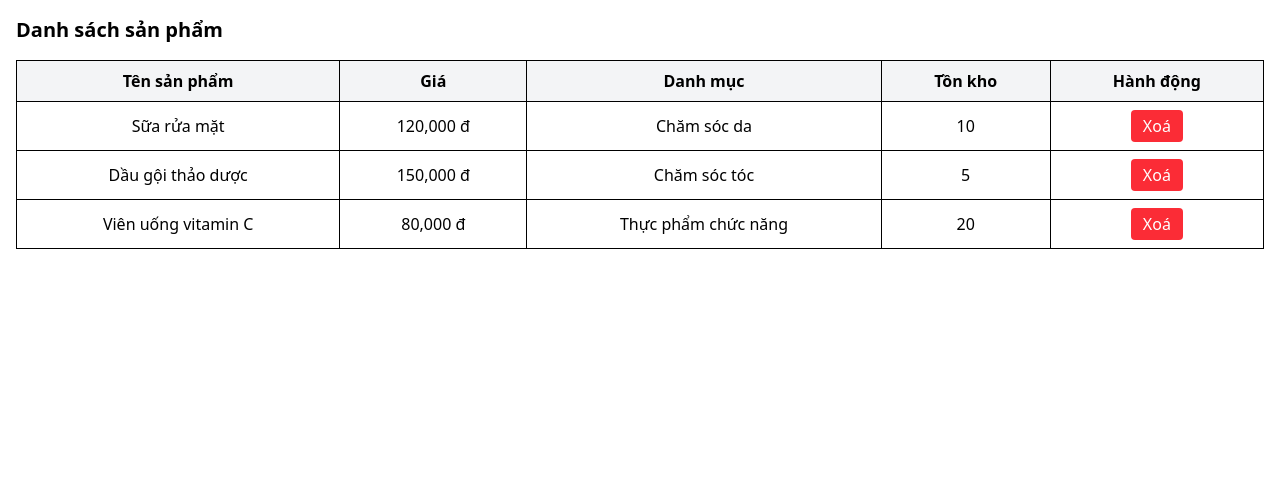
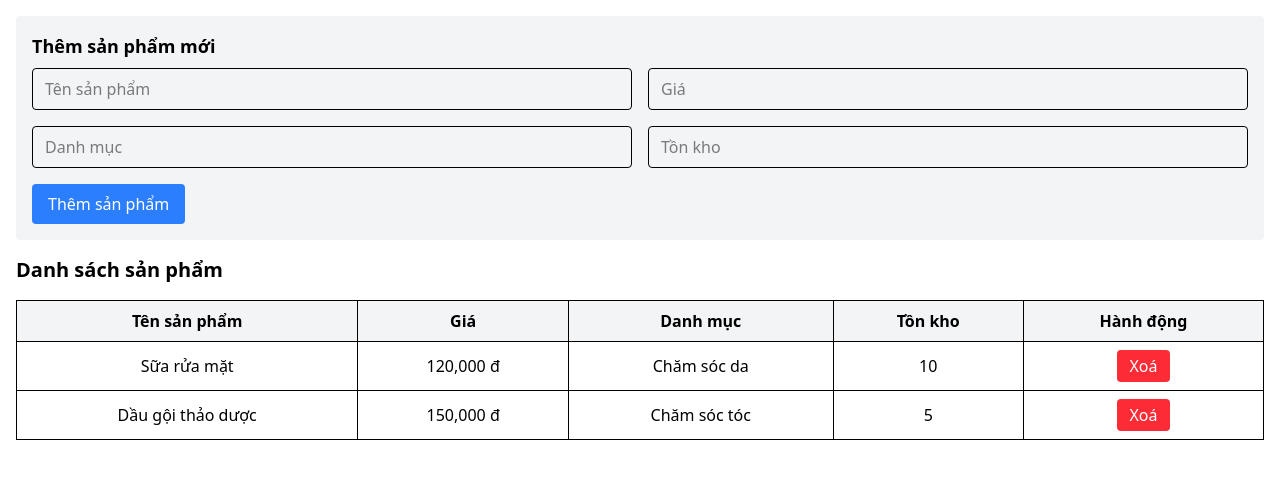
Before and after one commit to 2112pk1z/QuanLySanPham, a React (Vite) app: page / in a window 1280 px wide. Shown: the top 478 px of the page. Built offline with nearby package versions, Linux system fonts and the light colour scheme.

Commit message:
feat: them san pham moi

```diff
--- /dev/null
+++ b/src/components/ProductForm.jsx
@@ -0,0 +1,76 @@
+import React, { useState } from 'react';
+
+function ProductForm({ onAdd }) {
+  const [formData, setFormData] = useState({
+    name: '',
+    price: '',
+    category: '',
+    stock: '',
+  });
+
+  const handleChange = (e) => {
+    const { name, value } = e.target;
+    setFormData(prev => ({ ...prev, [name]: value }));
+  };
+
+  const handleSubmit = (e) => {
+    e.preventDefault();
+    if (formData.name && formData.price && formData.category && formData.stock) {
+      onAdd({
+        id: Date.now(),
+        name: formData.name,
+        price: parseInt(formData.price),
+        category: formData.category,
+        stock: parseInt(formData.stock),
+      });
+      setFormData({ name: '', price: '', category: '', stock: '' });
+    } else {
+      alert('Vui lòng nhập đầy đủ thông tin!');
+    }
+  };
+
+  return (
+    <form onSubmit={handleSubmit} className="p-4 bg-gray-100 rounded mb-4">
+      <h2 className="text-lg font-semibold mb-2">Thêm sản phẩm mới</h2>
+      <div className="grid grid-cols-2 gap-4 mb-4">
+        <input
+          type="text"
+          name="name"
+          placeholder="Tên sản phẩm"
+          value={formData.name}
+          onChange={handleChange}
+          className="border px-3 py-2 rounded"
+        />
+        <input
+          type="number"
+          name="price"
+          placeholder="Giá"
+          value={formData.price}
+          onChange={handleChange}
+          className="border px-3 py-2 rounded"
+        />
+        <input
+          type="text"
+          name="category"
+          placeholder="Danh mục"
+          value={formData.category}
+          onChange={handleChange}
+          className="border px-3 py-2 rounded"
+        />
+        <input
+          type="number"
+          name="stock"
+          placeholder="Tồn kho"
+          value={formData.stock}
+          onChange={handleChange}
+          className="border px-3 py-2 rounded"
+        />
+      </div>
+      <button type="submit" className="bg-blue-500 text-white px-4 py-2 rounded hover:bg-blue-600">
+        Thêm sản phẩm
+      </button>
+    </form>
+  );
+}
+
+export default ProductForm;
--- a/src/components/ProductList.jsx
+++ b/src/components/ProductList.jsx
@@ -1,21 +1,25 @@
 import React, { useState } from 'react';
+import ProductForm from './ProductForm';
 
 const sampleProducts = [
   { id: 1, name: 'Sữa rửa mặt', price: 120000, category: 'Chăm sóc da', stock: 10 },
   { id: 2, name: 'Dầu gội thảo dược', price: 150000, category: 'Chăm sóc tóc', stock: 5 },
-  { id: 3, name: 'Viên uống vitamin C', price: 80000, category: 'Thực phẩm chức năng', stock: 20 },
 ];
 
 function ProductList() {
   const [products, setProducts] = useState(sampleProducts);
 
   const handleDelete = (id) => {
-    const newList = products.filter(product => product.id !== id);
-    setProducts(newList);
+    setProducts(products.filter(p => p.id !== id));
+  };
+
+  const handleAdd = (newProduct) => {
+    setProducts(prev => [...prev, newProduct]);
   };
 
   return (
     <div className="p-4">
+      <ProductForm onAdd={handleAdd} />
       <h2 className="text-xl font-bold mb-4">Danh sách sản phẩm</h2>
       <table className="w-full border border-gray-300">
         <thead>
```
Also changed, not shown: src/minhchung/Cau3.PNG (added).
